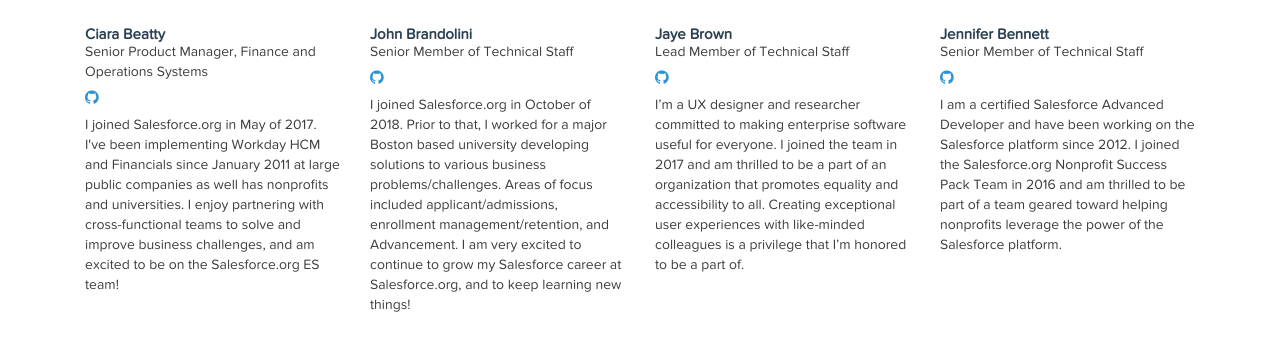
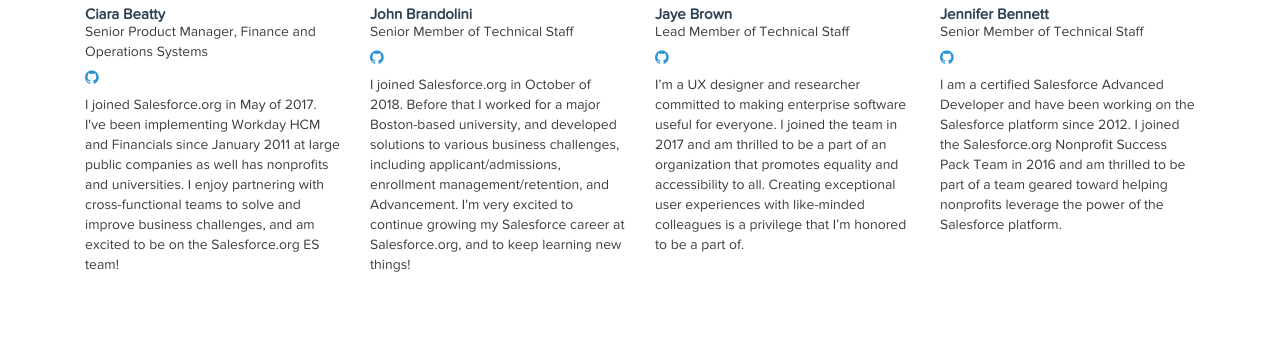
Before and after one commit to dvenor/salesforcefoundation.github.io, a Jekyll site: the page built from index.html, in a window 1280 px wide and 900 px high, scrolled down 3872 px, cut to the strip 184-527 px from the top of the window. Built offline with Jekyll 4.4.1, drawn with Linux system fonts in a browser that asks for light colours; the list of posts is cut into pages by our own code.

Commit message:
Update members.yml
@jbrandolinisf - looks good! Slight edits to reduce the word count a bit. Go ahead and merge!

```diff
--- a/_data/members.yml
+++ b/_data/members.yml
@@ -33,7 +33,7 @@
   github:         jbrandolinisf
   avatar:         https://avatars0.githubusercontent.com/u/44373443
   title:          "Senior Member of Technical Staff"
-  bio:            "I joined Salesforce.org in October of 2018. Prior to that, I worked for a major Boston based university developing solutions to various business problems/challenges.  Areas of focus included applicant/admissions, enrollment management/retention, and Advancement.  I am very excited to continue to grow my Salesforce career at Salesforce.org, and to keep learning new things!"
+  bio:            "I joined Salesforce.org in October of 2018. Before that I worked for a major Boston-based university, and developed solutions to various business challenges, including applicant/admissions, enrollment management/retention, and Advancement. I'm very excited to continue growing my Salesforce career at Salesforce.org, and to keep learning new things!"
 
 Jaye Brown:
   github:         jayebrown
```
